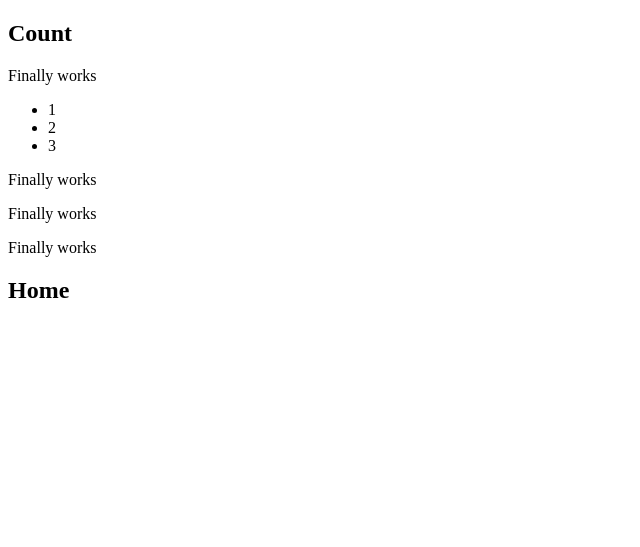
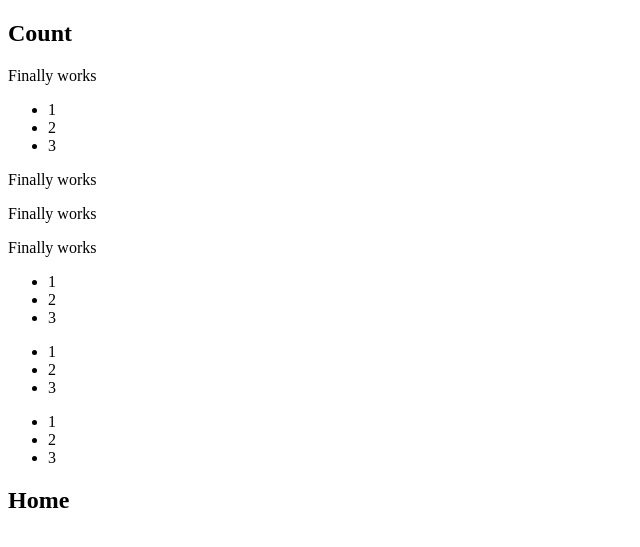
Before and after one commit to OxLilithxO/stuff, a Django app: page / in a window 1280 px wide. Shown: the top 547 px of the page, without its empty margins (0-640 px from the left). Run offline with Django 3.2, Linux system fonts and the light colour scheme.

Commit message:
new lists

```diff
--- a/website/webpage/templates/webpage/header.html
+++ b/website/webpage/templates/webpage/header.html
@@ -16,6 +16,21 @@
         <p>Finally works</p>
         <p>Finally works</p>
         <p>Finally works</p>
+        <ul>
+            <li>1</li>
+            <li>2</li>
+            <li>3</li>
+        </ul>
+        <ul>
+            <li>1</li>
+            <li>2</li>
+            <li>3</li>
+        </ul>
+        <ul>
+            <li>1</li>
+            <li>2</li>
+            <li>3</li>
+        </ul>
         {% block content %}
             <h2>Header</h2>
         {% endblock %}
```
